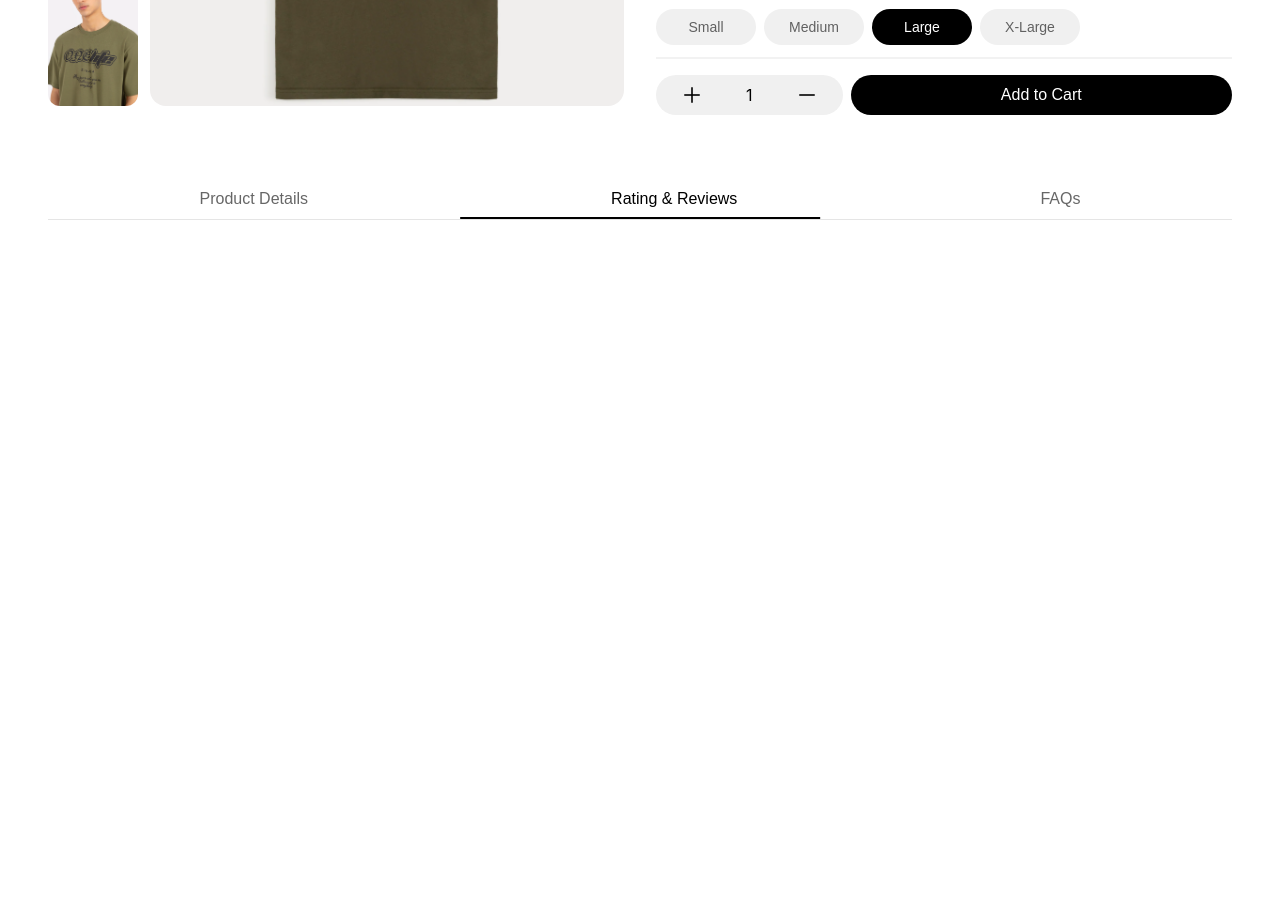
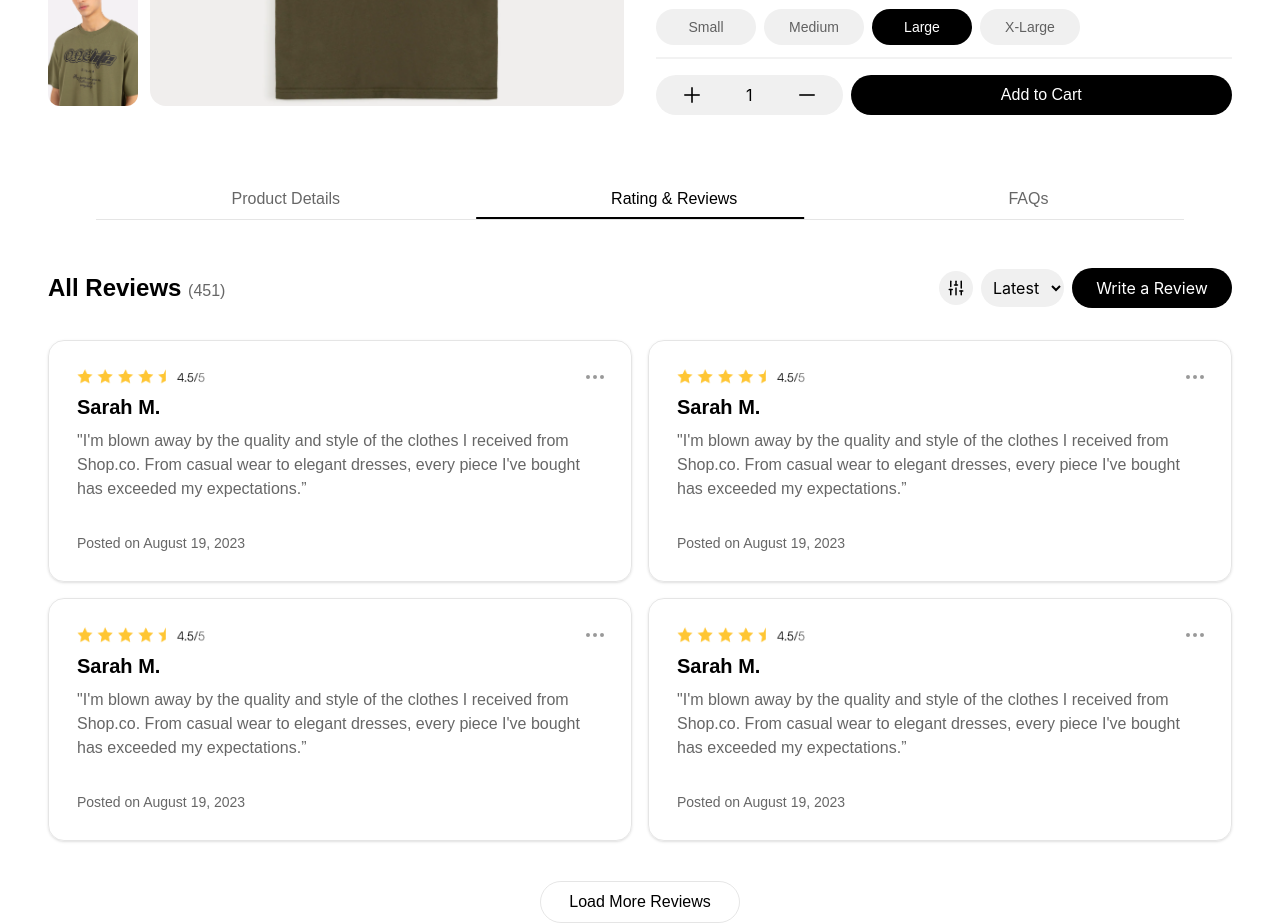
Before and after one commit to 01mehran/shopverse, a React (Vite) app: page / in a window 1280 px wide. Shown: the part 480-1403 px from the top of the page. Before the commit the page ends 800 px from the top, so only its background shows below. Built offline with nearby package versions, Linux system fonts and the light colour scheme; a web font is replaced by a local one.

Commit message:
feat(product-details): add user comments layout Closes #9

```diff
--- /dev/null
+++ b/src/features/products/components/Comments.tsx
@@ -0,0 +1,78 @@
+// Cmponents;
+import { Container } from "@/shared/components";
+import Tabs from "./Tabs";
+
+// Static Images;
+import ratingStar from "@/assets/images/home/rating-start.png";
+
+// Icons;
+import { Ellipsis, SlidersVertical } from "lucide-react";
+
+export default function Comments() {
+  return (
+    <section>
+      <Container>
+        <Tabs />
+
+        <header className="flex items-center justify-between">
+          <h1 className="font-Satoshi text-base font-bold md:text-2xl">
+            All Reviews{" "}
+            <span className="text-sm font-normal text-black/60 md:text-base">
+              (451)
+            </span>
+          </h1>
+
+          {/* Filters */}
+          <div className="flex items-center gap-2">
+            <button className="bg-bg-muted cursor-pointer rounded-[62px] p-2">
+              <SlidersVertical size={18} />
+            </button>
+            <select className="bg-bg-muted hidden cursor-pointer rounded-[62px] p-2 sm:block">
+              <option value="latest">Latest</option>
+            </select>
+            <button className="w-30 cursor-pointer rounded-[62px] bg-black p-2 text-sm text-white md:w-40 md:text-base">
+              Write a Review
+            </button>
+          </div>
+        </header>
+
+        <main className="mt-4 md:mt-8">
+          {/* User Comments */}
+          <section>
+            <div className="grid grid-cols-1 gap-4 md:grid-cols-2">
+              {Array.from({ length: 4 }, (_, i) => (
+                <article
+                  key={i}
+                  className="relative flex flex-col gap-2 rounded-2xl border border-black/10 p-4 shadow md:justify-between md:p-7"
+                >
+                  <img
+                    src={ratingStar}
+                    alt="rating start image"
+                    className="w-32"
+                  />
+                  <h1 className="font-Satoshi text-xl font-bold">Sarah M.</h1>
+                  <p className="font-Satoshi text-base leading-6 font-normal text-black/60">
+                    "I'm blown away by the quality and style of the clothes I
+                    received from Shop.co. From casual wear to elegant dresses,
+                    every piece I've bought has exceeded my expectations.”
+                  </p>
+                  <span className="font-Satoshi mt-6 text-sm font-medium text-black/60">
+                    Posted on August 19, 2023
+                  </span>
+                  <button className="absolute top-6 right-6 hidden cursor-pointer text-black/40 md:block">
+                    <Ellipsis />
+                  </button>
+                </article>
+              ))}
+            </div>
+
+            {/* Load More Comments Button */}
+            <button className="font-Satoshi mx-auto mt-5 block w-50 cursor-pointer rounded-[62px] border border-black/10 py-2 text-sm font-medium sm:mt-10 sm:text-base">
+              Load More Reviews
+            </button>
+          </section>
+        </main>
+      </Container>
+    </section>
+  );
+}
--- a/src/features/products/components/Tabs.tsx
+++ b/src/features/products/components/Tabs.tsx
@@ -1,10 +1,11 @@
+// Components;
 import { Container } from "@/shared/components";
 
 export default function Tabs() {
   return (
     <section className="mt-4 py-12">
       <Container>
-        <div className="font-Satoshi relative flex items-center justify-around border-b border-b-black/10 py-2 text-sm text-black/60 md:text-base">
+        <div className="font-Satoshi relative flex items-center justify-between border-b border-b-black/10 py-2 text-sm text-black/60 md:justify-around md:text-base">
           {/* Indicator */}
           <div className="absolute bottom-0 left-1/2 h-0.5 w-[calc(100%/3-35px)] -translate-x-1/2 bg-black"></div>
 
--- a/src/pages/ProductDetails.tsx
+++ b/src/pages/ProductDetails.tsx
@@ -1,7 +1,9 @@
+// Components;
+import ProductInfo from "@/features/products/components/ProductInfo";
+import Comments from "@/features/products/components/Comments";
+
 // Components;
 import { BreadCrumb, Header, TopBar } from "@/shared/components";
-import ProductInfo from "@/features/products/components/ProductInfo";
-import Tabs from "@/features/products/components/Tabs";
 
 export default function ProductDetails() {
   return (
@@ -10,7 +12,7 @@ export default function ProductDetails() {
       <Header />
       <BreadCrumb />
       <ProductInfo />
-      <Tabs />
+      <Comments />
     </section>
   );
 }
```
